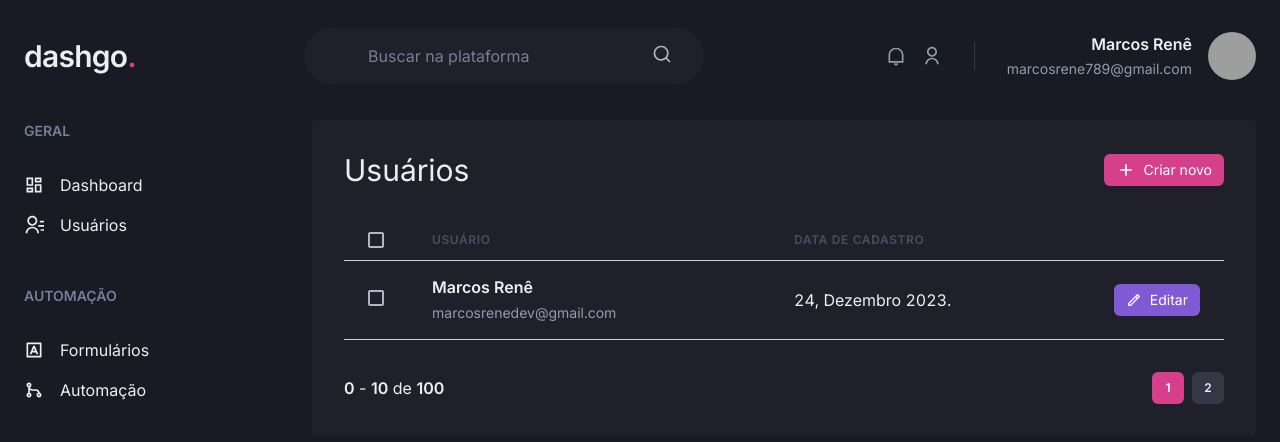
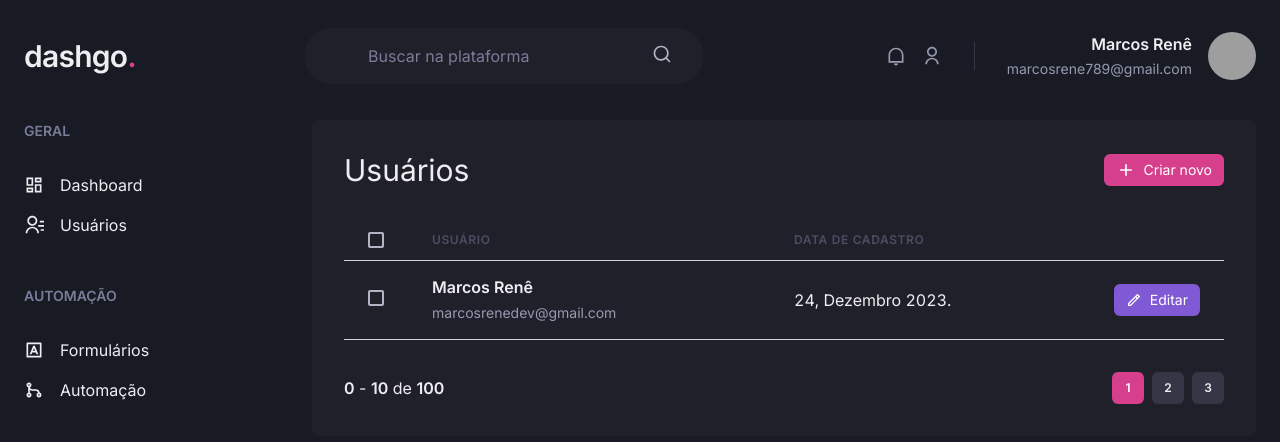
Before and after one commit to MarcosRene/dashgo, a Next.js app: page /users in a window 1280 px wide. Shown: the top 442 px of the page. Built offline with nearby package versions, Linux system fonts and the light colour scheme; grey boxes are pictures that could not be loaded.

Commit message:
refactor: add PaginationItem

```diff
--- /dev/null
+++ b/src/components/Pagination/PaginationItem/index.tsx
@@ -0,0 +1,36 @@
+import { Button } from "@chakra-ui/react";
+
+interface PaginationItemProps {
+  number: number;
+  isCurrent?: boolean;
+}
+
+export const PaginationItem = ({
+  number,
+  isCurrent = false,
+}: PaginationItemProps) => {
+  return (
+    <Button
+      size="sm"
+      fontSize="xs"
+      width="4"
+      {...(isCurrent
+        ? {
+            colorScheme: "pink",
+            disabled: true,
+            _disabled: {
+              bg: "pink.500",
+              cursor: "default",
+            },
+          }
+        : {
+            bgColor: "gray.700",
+            _hover: { bg: "gray.500" },
+          }
+        )
+      }
+    >
+      {number}
+    </Button>
+  );
+};
--- a/src/components/Pagination/index.tsx
+++ b/src/components/Pagination/index.tsx
@@ -1,4 +1,5 @@
-import { HStack, Button, Box } from "@chakra-ui/react";
+import { HStack, Box } from "@chakra-ui/react";
+import { PaginationItem } from "./PaginationItem";
 
 export const Pagination = () => {
   return (
@@ -7,28 +8,9 @@ export const Pagination = () => {
         <strong>0</strong> - <strong>10</strong> de <strong>100</strong>
       </Box>
       <HStack spacing="2">
-        <Button
-          size="sm"
-          fontSize="xs"
-          width="4"
-          colorScheme="pink"
-          disabled
-          _disabled={{
-            bg: "pink.500",
-            cursor: "default",
-          }}
-        >
-          1
-        </Button>
-        <Button
-          size="sm"
-          fontSize="xs"
-          width="4"
-          bgColor="gray.700"
-          _hover={{ bg: "gray.500" }}
-        >
-          2
-        </Button>
+        <PaginationItem number={1} isCurrent />
+        <PaginationItem number={2} />
+        <PaginationItem number={3} />
       </HStack>
     </HStack>
   );
```
